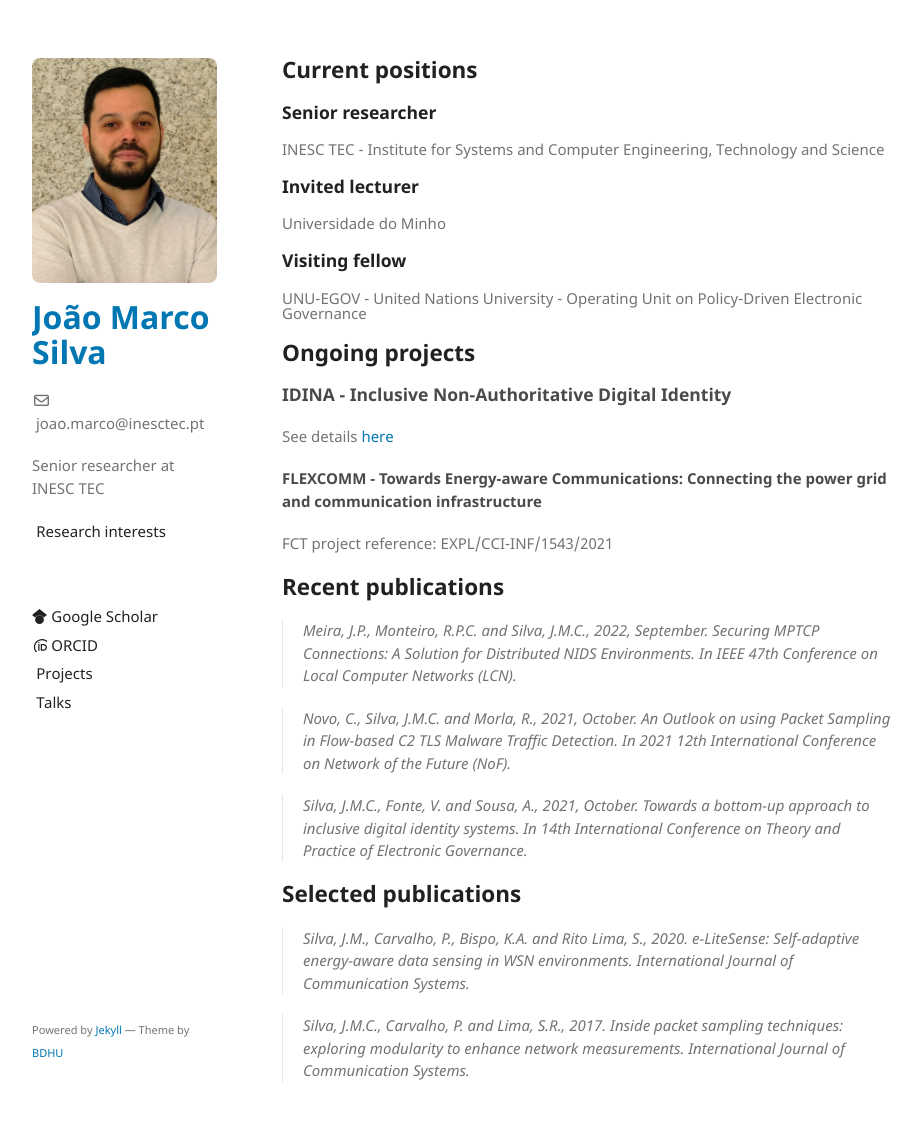
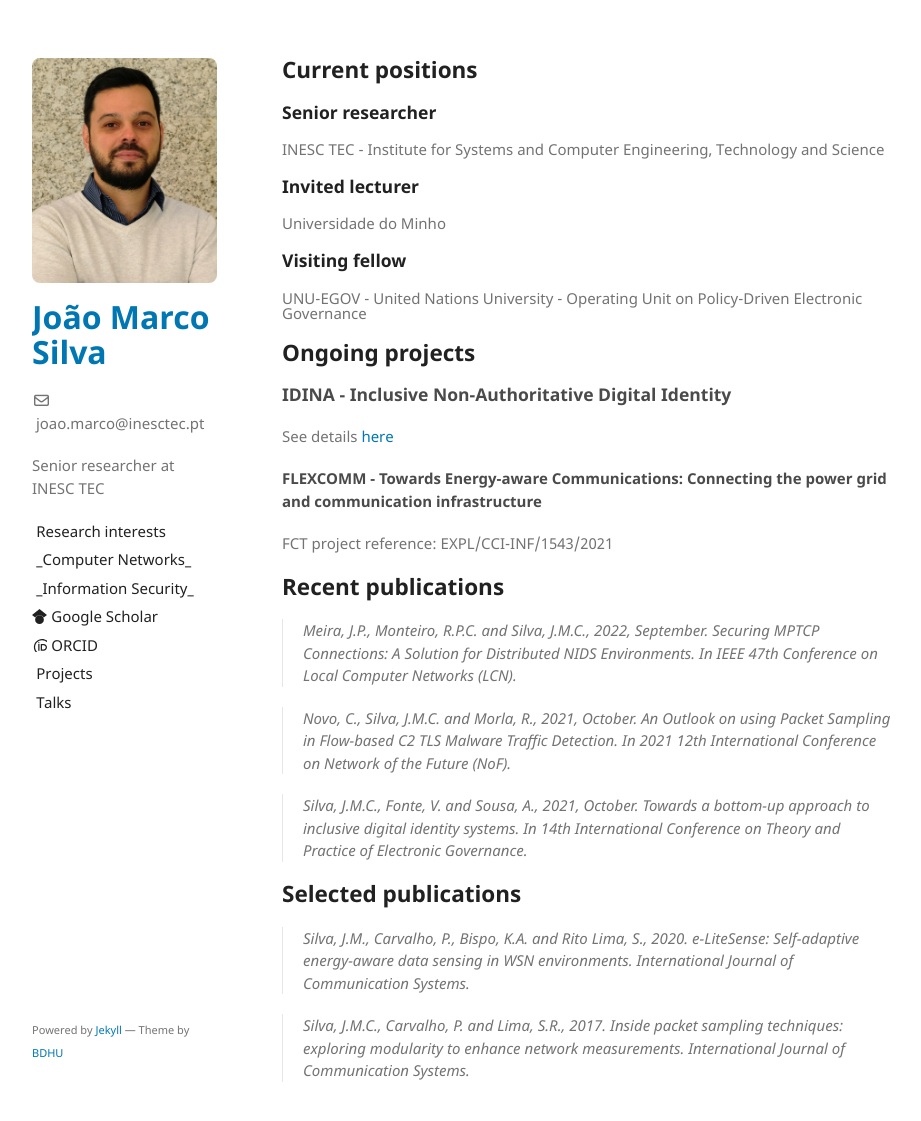
Before and after one commit to jotamarco/jotamarco.github.io, a Jekyll site: the page built from index.md, in a window 1280 px wide and 1132 px high. Shown: the top 1121 px of the window, without its empty margins (178-1099 px from the left). Built offline with Jekyll 4.4.1, drawn with Linux system fonts in a browser that asks for light colours; part of the change alters nothing that is shown.

Commit message:
Menu lateral

```diff
--- a/_config.yml
+++ b/_config.yml
@@ -15,8 +15,8 @@ plugins:
 # You can find fonts from https://iconify.design or https://fontawesome.com. Below is just an example illustrating how to use custom icons
 sidebar:
   - name: Research interests
-  - description: Computer Networks
-  - description: Information Security
+  - name: _Computer Networks_
+  - name: _Information Security_
 
   - name: Google Scholar
     icon: <svg xmlns="http://www.w3.org/2000/svg" aria-hidden="true" role="img" style="vertical-align:-0.125em;" width="1em" height="1em" preserveAspectRatio="xMidYMid meet" viewBox="0 0 24 24"><path d="M5.242 13.769L0 9.5L12 0l12 9.5l-5.242 4.269C17.548 11.249 14.978 9.5 12 9.5c-2.977 0-5.548 1.748-6.758 4.269zM12 10a7 7 0 1 0 0 14a7 7 0 0 0 0-14z" fill="currentColor"/></svg>
```
